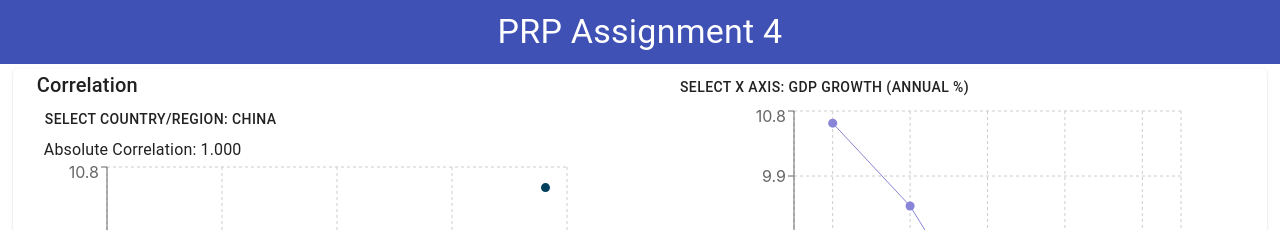
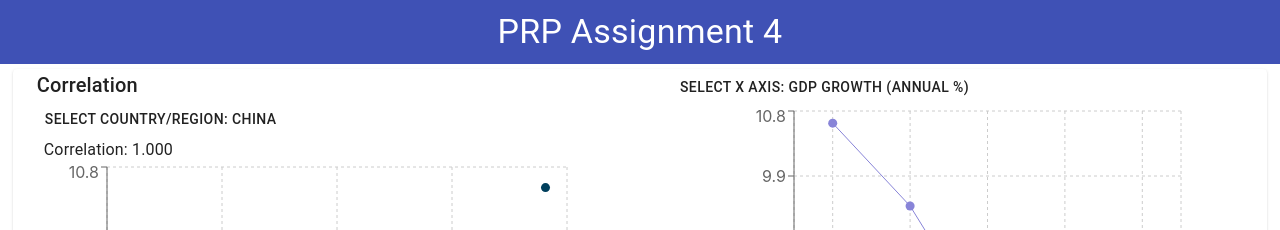
Before and after one commit to nickchen120235/prp-4, a React (Create React App) app: page / in a window 1280 px wide. Shown: the top 230 px of the page. Built offline with nearby package versions, Linux system fonts and the light colour scheme.

Commit message:
change absolute correlation to correlation

```diff
--- a/src/App.tsx
+++ b/src/App.tsx
@@ -50,7 +50,7 @@ const App = () => {
     setCorrelationHasNaN(value)
   }
 
-  const cor = Math.abs(correlation(data[country][x], data[country][y])).toPrecision(4)
+  const cor = correlation(data[country][x], data[country][y]).toPrecision(4)
 
   return(
     <>
@@ -65,7 +65,7 @@ const App = () => {
           <Typography variant='h6'>Correlation</Typography>
           <Button onClick={() => setCountryOpen(true)}>Select Country/Region: {countryCode[country]}</Button><br/>
           {correlationHasNaN? <Alert className={classes.alert} severity='info'><AlertTitle>Data Missing</AlertTitle>Some values doesn&#39;t exist in the dataset. Those dots won&#39;t be shown.</Alert>: null}
-          <Typography className={classes.cor} display='inline' variant='body1' noWrap>Absolute Correlation: {correlationHasNaN? null: cor}</Typography>
+          <Typography className={classes.cor} display='inline' variant='body1' noWrap>Correlation: {correlationHasNaN? null: cor}</Typography>
           <CorrelationGraph country={country} x={x} y={y} hasNaN={hasNaN_C} /><br/>
         </Container>
         <Container maxWidth={false} className={classes.subviewContainer}>
```
